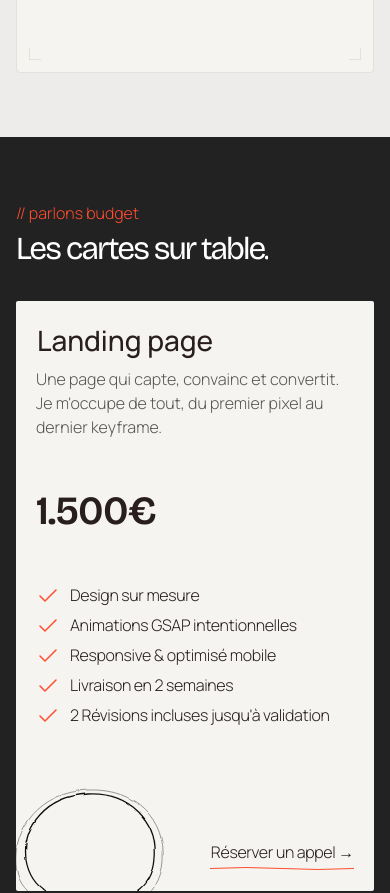
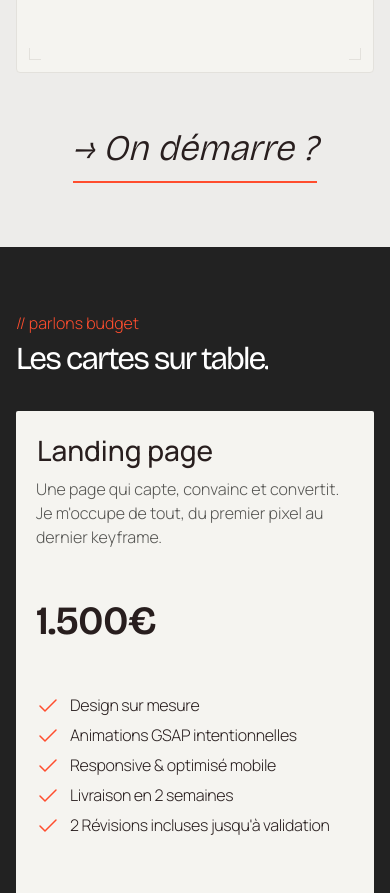
Before and after one commit to Onderito/opixxel, a Next.js app: page / in a window 390 px wide. Shown: the part 3060-3953 px from the top of the page. Built offline with nearby package versions, Linux system fonts and the light colour scheme.

Commit message:
fix a lot of things.

```diff
--- a/animation-gsap/use-lenis.ts
+++ b/animation-gsap/use-lenis.ts
@@ -13,7 +13,7 @@ export function useLenis() {
       // Assez pour adoucir le scroll, trop court pour sentir un "scroll auto".
       lerp: 0.2,
       smoothWheel: true,
-      syncTouch: false,
+      syncTouch: true,
       wheelMultiplier: 1,
       touchMultiplier: 1.5,
     });
--- a/animation-gsap/use-step-scroll.ts
+++ b/animation-gsap/use-step-scroll.ts
@@ -174,6 +174,17 @@ export function useStepScroll() {
             scrollTrigger: { trigger: card, start: "top 88%" },
           });
         });
+
+        // ── CTA mobile ─────────────────────────────────────────
+        const cta      = section.querySelector<HTMLElement>("[data-step-cta-mobile]");
+        const ctaUnder = cta?.querySelector<HTMLElement>("[data-cta-underline]");
+
+        if (cta && ctaUnder) {
+          gsap.set(ctaUnder, { scaleX: 0, transformOrigin: "left center" });
+          const tl = gsap.timeline({ scrollTrigger: { trigger: cta, start: "top 90%" } });
+          tl.fromTo(cta, { opacity: 0, y: 60 }, { opacity: 1, y: 0, duration: 0.65, ease: "back.out(1.6)" });
+          tl.to(ctaUnder, { scaleX: 1, duration: 0.5, ease: "power3.inOut" }, "-=0.3");
+        }
       }, sectionRef);
 
       return () => ctx.revert();
--- a/app/landing/footer.tsx
+++ b/app/landing/footer.tsx
@@ -72,7 +72,10 @@ const social: { label: string; href: string }[] = [
 
 const meta: { label: string; href?: string }[] = [
   { label: "© 2026 Öpixxel" },
-  { label: "Politique de confidentialité", href: "/politique-de-confidentialite" },
+  {
+    label: "Politique de confidentialité",
+    href: "/politique-de-confidentialite",
+  },
   { label: "Mentions légales", href: "/mentions-legales" },
 ];
 
@@ -139,10 +142,7 @@ export default function Footer() {
           </div>
 
           {/* Suivez-moi */}
-          <div
-            data-footer-col
-            className="flex flex-col gap-[20px] shrink-0"
-          >
+          <div data-footer-col className="flex flex-col gap-[20px] shrink-0">
             <p className="font-manrope font-bold text-[20px] text-title leading-normal whitespace-nowrap">
               Suivez-moi
             </p>
@@ -164,16 +164,16 @@ export default function Footer() {
 
           {/* CTA + meta */}
           <div data-footer-col className="flex flex-col shrink-0">
+            <div className="flex flex-col w-fit">
               <a
                 href="https://calendly.com/ulas-onder/30min"
                 target="_blank"
                 rel="noopener noreferrer"
                 className="font-manrope font-bold text-[20px] text-accent leading-normal hover:opacity-80 transition-opacity duration-200 cursor-pointer whitespace-nowrap"
               >
-              Démarrer mon projet ↗
+                Démarrer mon projet
               </a>
-            <div className="mt-[10px]">
-              <Underline />
+              <div className="mt-[10px] h-px w-full bg-[#999994] opacity-60" />
             </div>
             <ul className="flex flex-col gap-[6px] mt-[20px] font-manrope font-light text-[14px] text-label leading-normal">
               {meta.map(({ label, href }) => (
--- a/app/landing/step.tsx
+++ b/app/landing/step.tsx
@@ -185,6 +185,22 @@ export default function Step() {
         ))}
       </div>
 
+      {/* CTA mobile + md */}
+      <div data-step-cta-mobile className="flex justify-center mt-14 xl:hidden opacity-0">
+        <a
+          href="https://calendly.com/ulas-onder/30min"
+          target="_blank"
+          rel="noopener noreferrer"
+          className="relative font-bricolage italic text-title text-4xl md:text-5xl hover:text-accent transition-colors duration-300 flex flex-col items-center gap-3"
+        >
+          → On démarre ?
+          <span
+            className="block w-full h-[2px] bg-accent origin-left scale-x-0"
+            data-cta-underline
+          />
+        </a>
+      </div>
+
       {/* xl ─ layout alterné avec illustration + flèches */}
       <div data-step-xl className="hidden xl:flex xl:flex-col mt-10">
         {/* Étape 01 + Venn côte à côte */}
```
Lines whose indentation alone changed are shown as unchanged.
